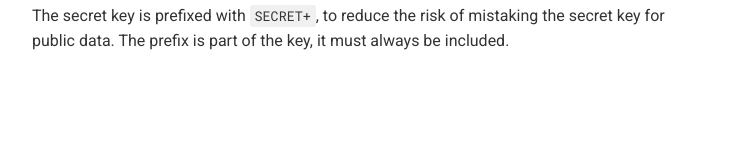
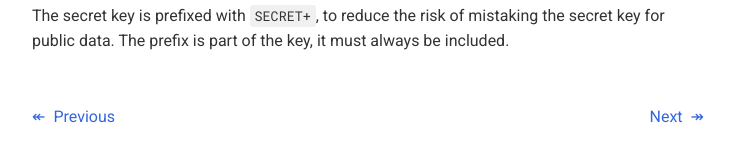
Before and after one commit to ruuda/tako, an MkDocs documentation site: the page built from docs/tako-gen-key.md, in a window 1280 px wide. Shown: the part 611-773 px from the top of the page, without its empty margins (272-1007 px from the left). Built offline with MkDocs 1.6.1, drawn with Linux system fonts in a browser that asks for light colours.

Commit message:
Add previous-next links to docs theme

```diff
--- a/theme/main.html
+++ b/theme/main.html
@@ -33,6 +33,7 @@
   }
   #main {
     padding: 2rem;
+    overflow: hidden;
   }
   nav ul {
     list-style: none;
@@ -122,6 +123,28 @@
   li {
     margin-left: 0.87rem;
   }
+  #nav-prev-next {
+    margin-top: 3.18rem;
+    padding-bottom: 3.18rem;
+  }
+  #nav-prev, #nav-next {
+    display: inline-block;
+  }
+  #nav-prev {
+    float: left;
+  }
+  #nav-next {
+    float: right;
+    text-align: right;
+  }
+  #nav-prev::before {
+    content: '\219e';
+    padding-right: 0.5em;
+  }
+  #nav-next::after {
+    content: '\21a0';
+    padding-left: 0.5em;
+  }
   </style>
 </head>
 <body>
@@ -142,6 +165,16 @@
       <section>
         {{ page.content }}
       </section>
+      {% if page.next_page or page.previous_page %}
+      <nav id="nav-prev-next">
+        {% if page.previous_page %}
+          <a id="nav-prev" href="{{ page.previous_page.url|url }}" title="{{ page.previous_page.title }}">Previous</a>
+        {% endif %}
+        {% if page.next_page %}
+          <a id="nav-next" href="{{ page.next_page.url|url }}" title="{{ page.next_page.title }}"/>Next</a>
+        {% endif %}
+      </nav>
+      {% endif %}
     </div>
   </div>
 </body>
```
